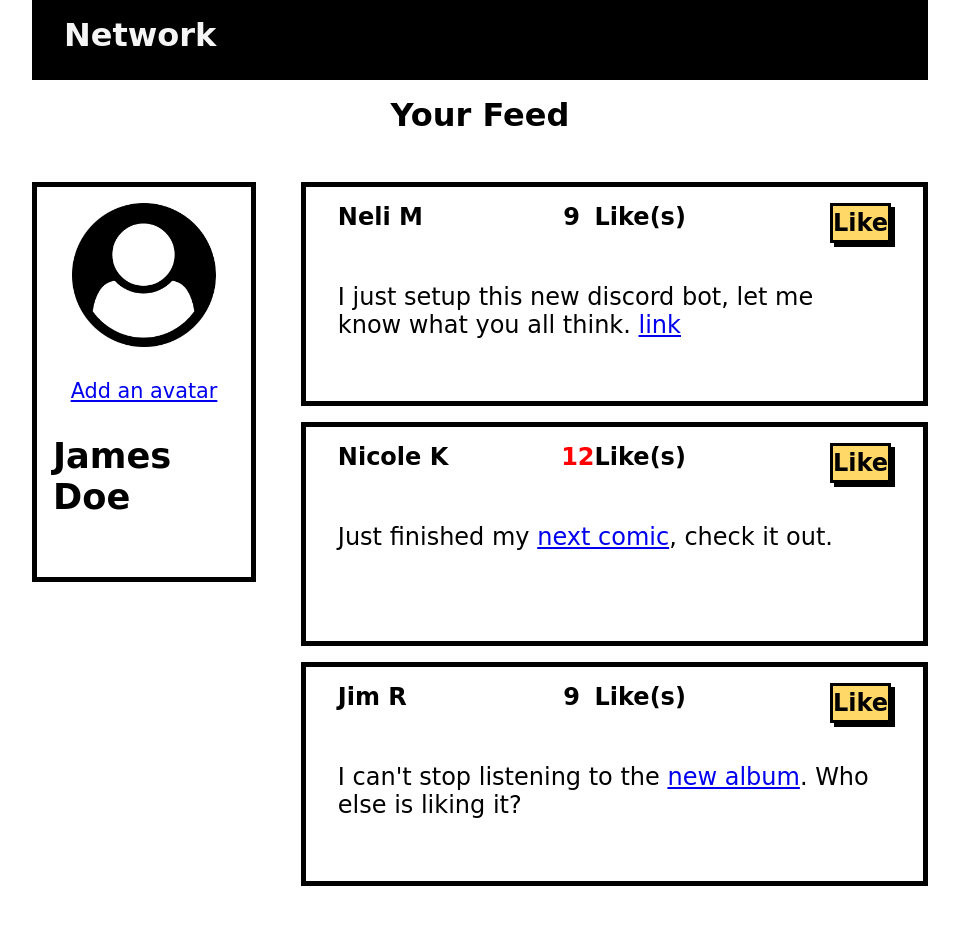
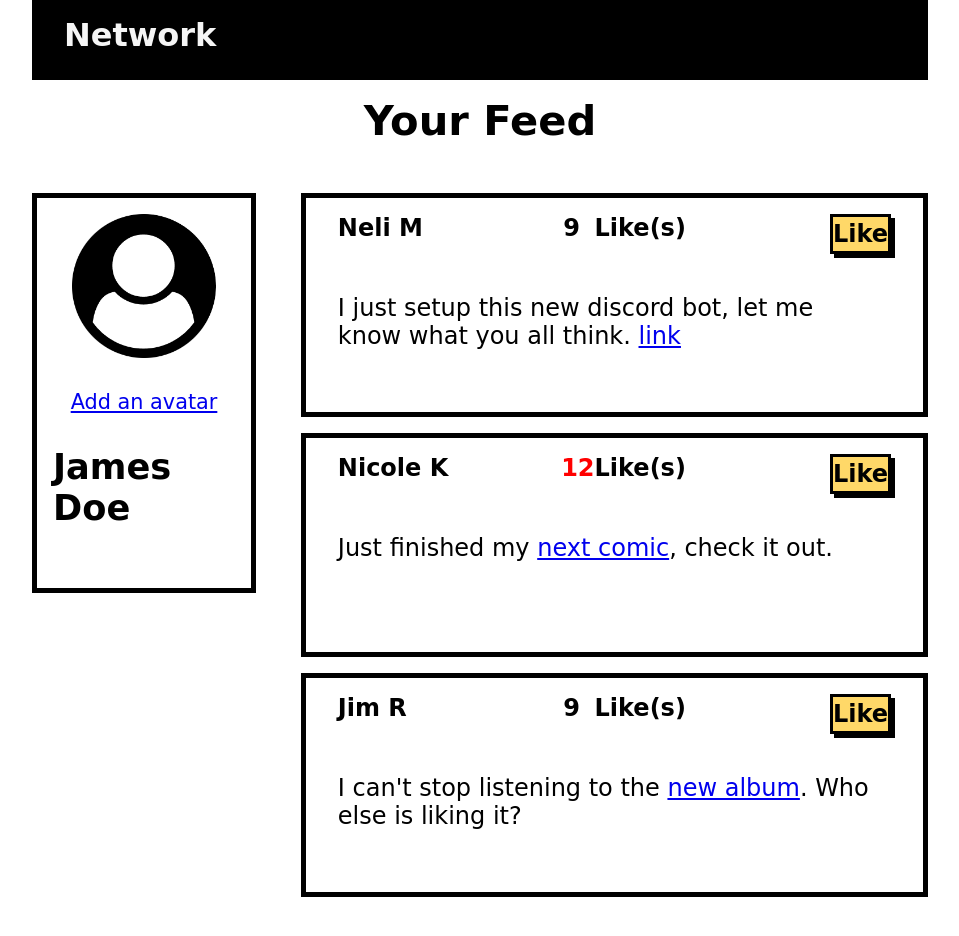
Before and after one commit to Kareem-124/Liking_Likes, a plain HTML site: page index.html in a window 1280 px wide. Shown: the top 936 px of the page, without its empty margins (160-1119 px from the left). Drawn offline with Linux system fonts and the light colour scheme.

Commit message:
yourFeed bigger

```diff
--- a/style.css
+++ b/style.css
@@ -30,6 +30,7 @@ body{
     text-align: center;
     margin-bottom: 2rem;
     padding: 1rem;
+    font-size: 2.6rem;
 
 }
 
```
